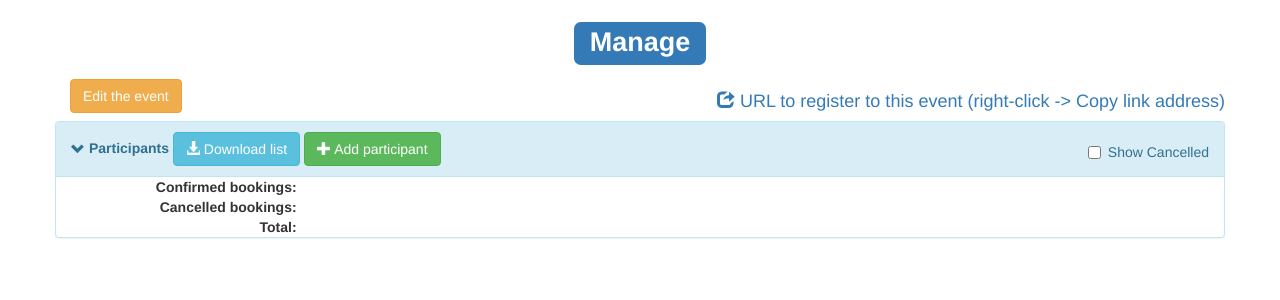
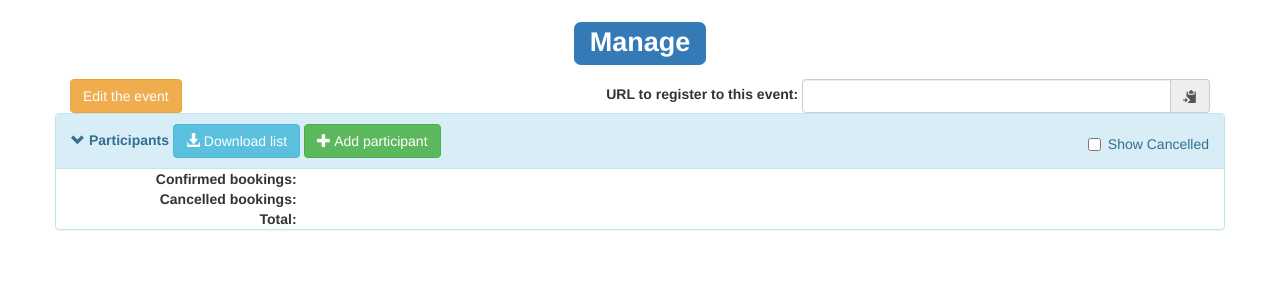
Before and after one commit to gchazot/OneEvent, a Django app: template templates/event_manage.html in a window 1280 px wide. Shown: the part 51-351 px from the top of the page. Run offline with Django 3.2, Linux system fonts and the light colour scheme; the template is opened without the code that fills it, so the values that code supplies are empty; parts of the project's set-up code (start-up, migrations or seed data) failed here and were passed over; some libraries are stand-ins or nearby versions.

Commit message:
Improve display of registration link in manage_event

```diff
--- a/static/OneEvent/OneEvent.js
+++ b/static/OneEvent/OneEvent.js
@@ -26,3 +26,8 @@
             add_message('danger', 'Failed sending invite to ' + username)
        });
 };
+
+//Thanks to http://stackoverflow.com/questions/400212/how-do-i-copy-to-the-clipboard-in-javascript
+copyToClipboard = function(text) {
+    window.prompt("Copy to clipboard: Ctrl+C, Enter", text);
+}
--- a/templates/event_manage.html
+++ b/templates/event_manage.html
@@ -9,17 +9,23 @@
 
 {% block content %}
 
-<div class="row">
-<div class='col-sm-3'>
+<div class="row form-inline">
+<div class='col-sm-4'>
     <a href="{% url 'event_update' event_id=event.id %}"
        class="btn btn-warning">Edit the event</a>
 </div>
-<div class='col-sm-9l'>
-    <h4 class="text-right">
-        <a href="{% url 'booking_create' event_id=event.id %}">
-            <span class="glyphicon glyphicon-share"></span>
-            URL to register to this event (right-click -> Copy link address)</a>
-    </h4>
+<div class='col-sm-8 pull-right' align="right">
+    <div class="form-group">
+        <label for="regristrationAddress">URL to register to this event:</label>
+        <div class="input-group">
+            <input type="text" class="form-control" id="regristrationAddress" size="40"
+                   value="{{ registration_url }}"></input>
+            <div class="input-group-addon" onClick="copyToClipboard(document.getElementById('regristrationAddress').value)">
+                <span class="glyphicon glyphicon-copy" aria-hidden="true"></span>
+            </div>
+        </div>
+    </div>
+
 </div>
 </div>
 
--- a/views.py
+++ b/views.py
@@ -37,6 +37,7 @@
                    CreateBookingOnBehalfForm, BookingChoicesForm, BookingSessionForm,
                    MessageForm, ReplyMessageForm)
 from django.contrib.auth.models import User
+from django.core.urlresolvers import reverse
 
 
 # A default datetime format (too lazy to use the one in settings)
@@ -345,11 +346,14 @@
         messages.error(request, 'You are not authorised to manage this event !')
         return redirect('index')
 
+    registration_url_rel = reverse(booking_create, kwargs={'event_id': event_id})
+    registration_url_abs = request.build_absolute_uri(registration_url_rel)
+
     # Activate the timezone from the event
     timezone.activate(event.get_tzinfo())
 
     return render_to_response('event_manage.html',
-                              {'event': event},
+                              {'event': event, 'registration_url': registration_url_abs},
                               context_instance=RequestContext(request))
 
 
```
